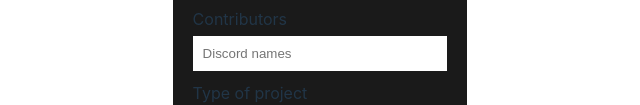
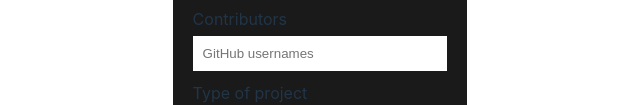
Before and after one commit to wo1vin/100devs-projects, a website built with Vite: page index.html in a window 1280 px wide. Shown: the part 695-800 px from the top of the page, 320-960 px from the left. Built offline with nearby package versions, Linux system fonts and the light colour scheme; no server answers.

Commit message:
changed from using discord names to github names for better consistency

```diff
--- a/index.html
+++ b/index.html
@@ -27,7 +27,7 @@
         <input type="text" name="stack" placeholder="JS, Node, React...">
         <!-- value is split into array before sending to DB -->
         <label for="contributors">Contributors</label>
-        <input type="text" name="contributors" placeholder="Discord names">
+        <input type="text" name="contributors" placeholder="GitHub usernames">
 
         <label for="projectType">Type of project</label>
         <div>
```
